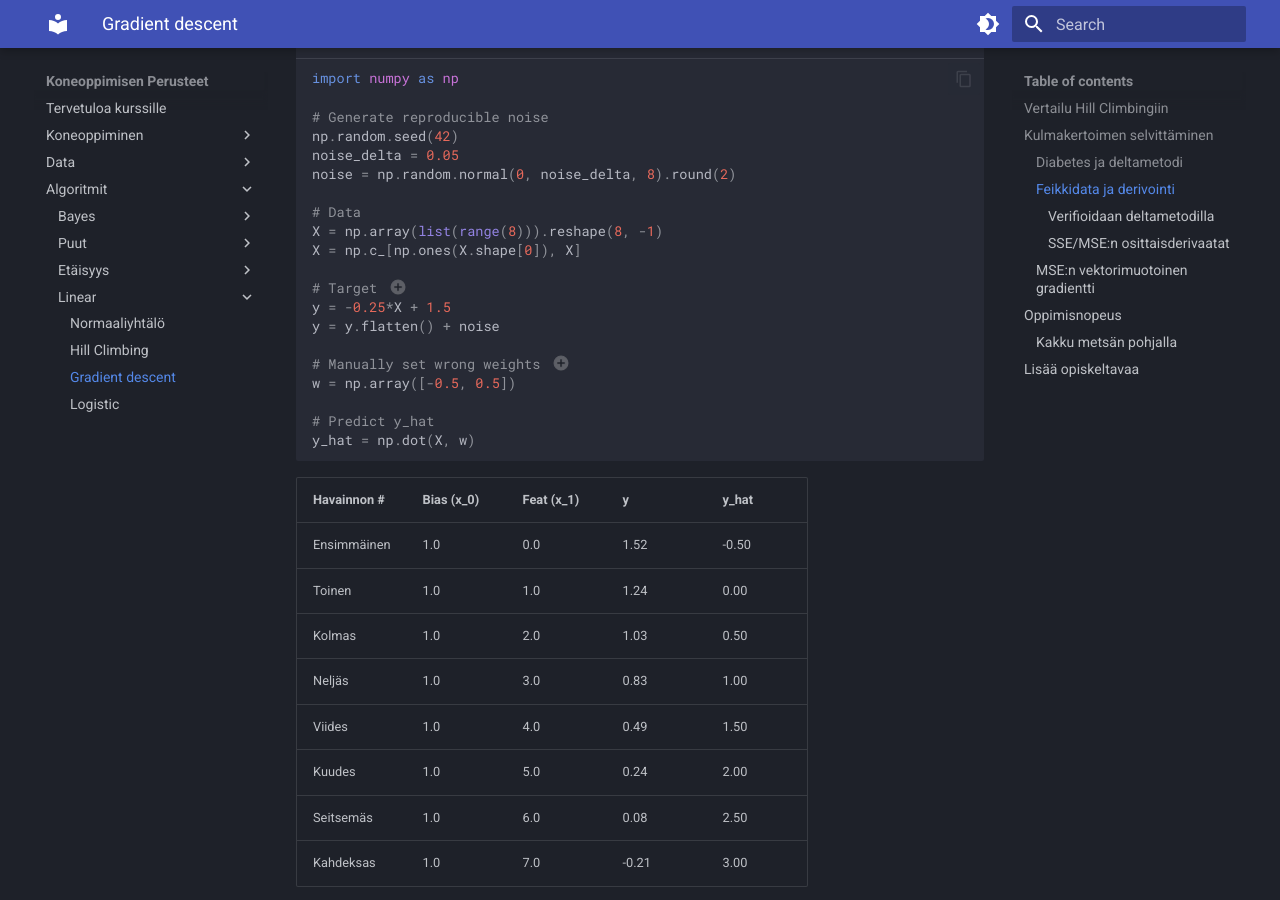
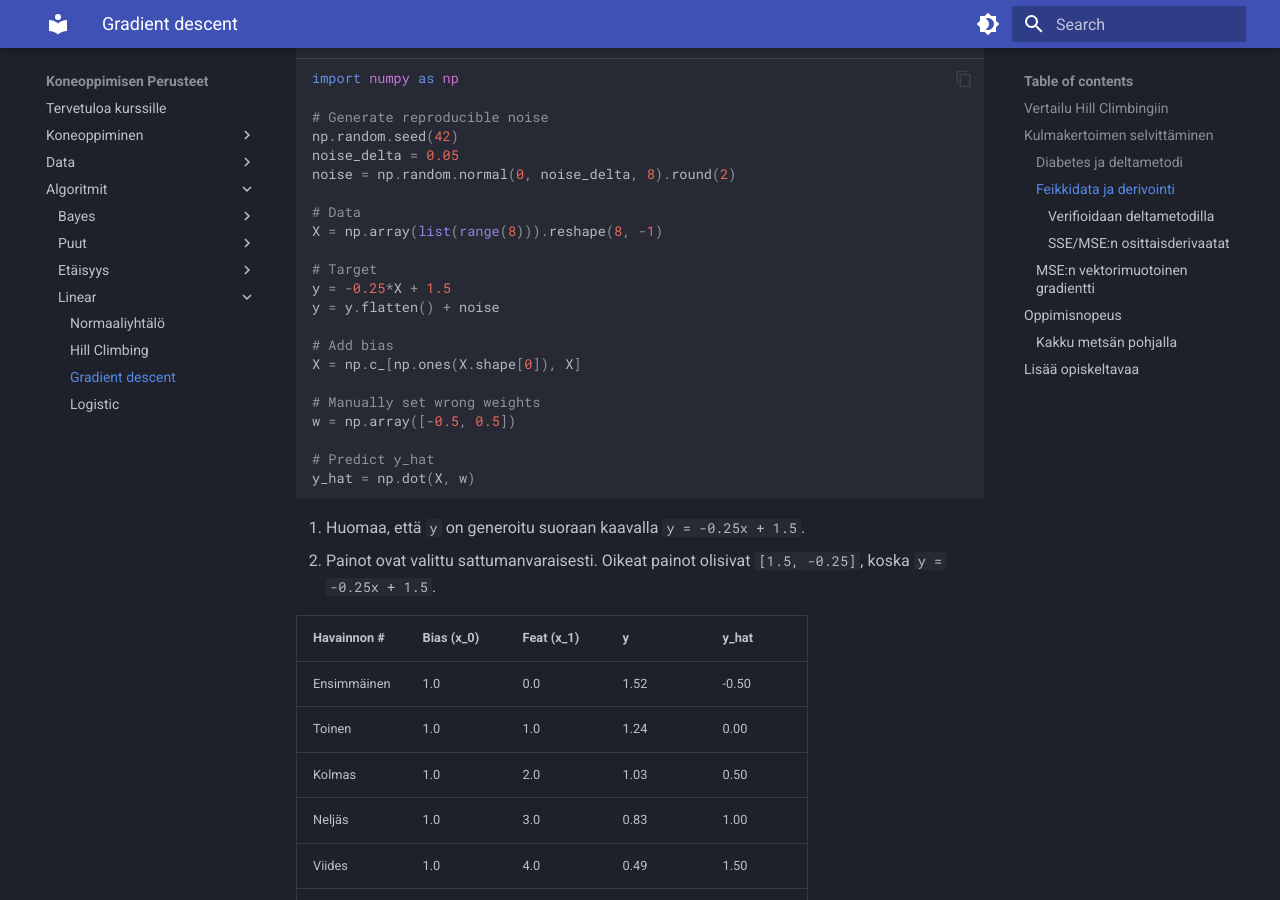
Before and after one commit to sourander/ml-perusteet, an MkDocs documentation site: the page built from docs/algoritmit/linear/gradient_descent.md, in a window 1280 px wide and 900 px high, scrolled down 4932 px. Built offline with MkDocs 1.6.1 and Material for MkDocs 9.7.7, drawn with Linux system fonts in a browser that asks for light colours; emoji names are drawn with the system emoji font.

Commit message:
Moved adding bias after computing y

```diff
--- a/docs/algoritmit/linear/gradient_descent.md
+++ b/docs/algoritmit/linear/gradient_descent.md
@@ -115,13 +115,15 @@
 
 # Data
 X = np.array(list(range(8))).reshape(8, -1)
-X = np.c_[np.ones(X.shape[0]), X]
 
-# Target (1)
+# Target
 y = -0.25*X + 1.5
 y = y.flatten() + noise
 
-# Manually set wrong weights (2)
+# Add bias
+X = np.c_[np.ones(X.shape[0]), X]
+
+# Manually set wrong weights
 w = np.array([-0.5, 0.5])
 
 # Predict y_hat
```
